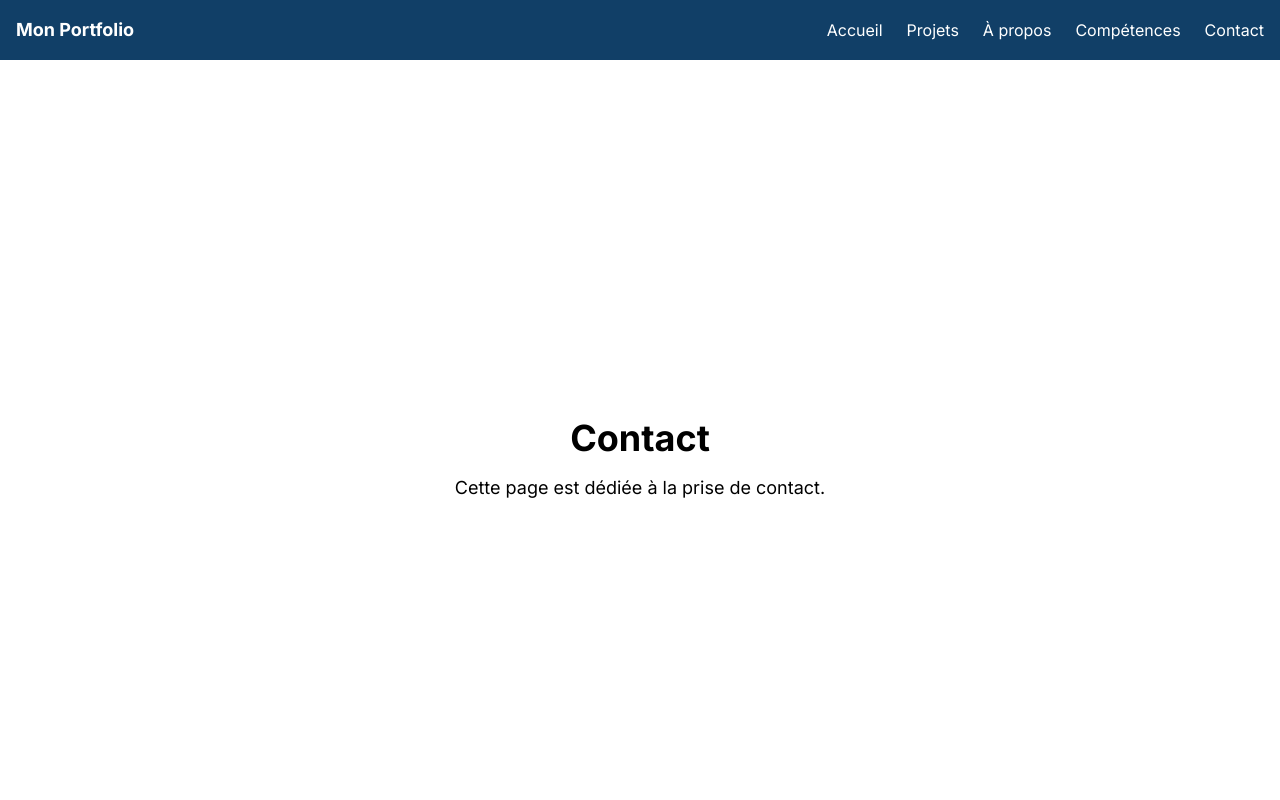
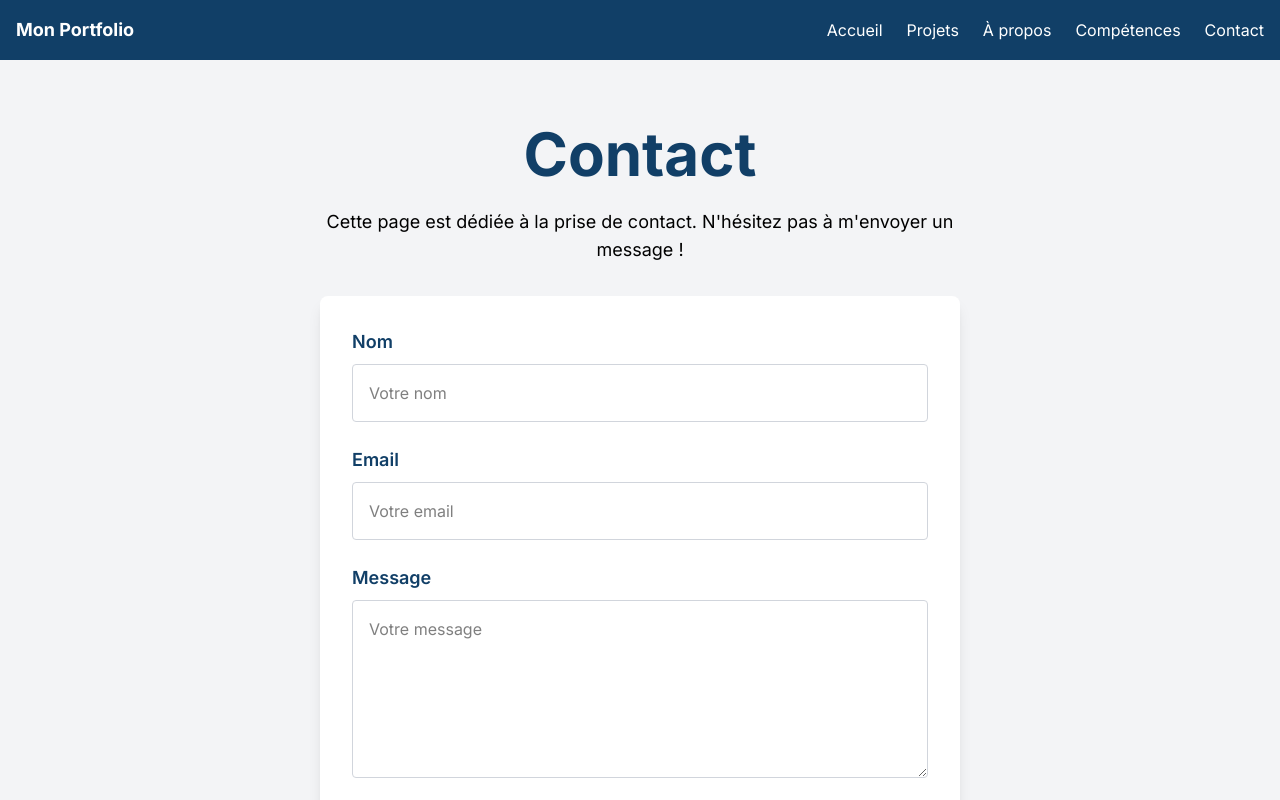
Before and after one commit to kbakazami/wivin_portfolio, a Next.js app: page /contact in a window 1280 px wide. Shown: the top 800 px of the page. Built offline with nearby package versions, Linux system fonts and the light colour scheme.

Commit message:
Add styled contact form

```diff
--- a/app/contact/page.tsx
+++ b/app/contact/page.tsx
@@ -1,12 +1,57 @@
 import React from "react";
 
-const contact: React.FC = () => {
+const Contact: React.FC = () => {
     return (
-        <div className="flex flex-col items-center justify-center h-screen">
-            <h1 className="text-4xl font-bold mb-4">Contact</h1>
-            <p className="text-lg">Cette page est dédiée à la prise de contact.</p>
+        <div className="flex flex-col items-center justify-center min-h-screen bg-gray-100 py-16">
+            <div className="w-full max-w-2xl px-4">
+                <h1 className="text-4xl md:text-6xl font-bold text-center mb-6 text-[#113F67]">Contact</h1>
+                <p className="text-lg text-center mb-8">
+                    Cette page est dédiée à la prise de contact. N'hésitez pas à m'envoyer un message&nbsp;!
+                </p>
+                <form className="bg-white shadow-lg rounded-lg p-8 space-y-6">
+                    <div>
+                        <label htmlFor="nom" className="block text-lg font-semibold text-[#113F67] mb-2">
+                            Nom
+                        </label>
+                        <input
+                            type="text"
+                            id="nom"
+                            className="w-full p-4 border border-gray-300 rounded focus:outline-none focus:ring-2 focus:ring-[#113F67]"
+                            placeholder="Votre nom"
+                        />
+                    </div>
+                    <div>
+                        <label htmlFor="email" className="block text-lg font-semibold text-[#113F67] mb-2">
+                            Email
+                        </label>
+                        <input
+                            type="email"
+                            id="email"
+                            className="w-full p-4 border border-gray-300 rounded focus:outline-none focus:ring-2 focus:ring-[#113F67]"
+                            placeholder="Votre email"
+                        />
+                    </div>
+                    <div>
+                        <label htmlFor="message" className="block text-lg font-semibold text-[#113F67] mb-2">
+                            Message
+                        </label>
+                        <textarea
+                            id="message"
+                            rows={6}
+                            className="w-full p-4 border border-gray-300 rounded focus:outline-none focus:ring-2 focus:ring-[#113F67]"
+                            placeholder="Votre message"
+                        ></textarea>
+                    </div>
+                    <button
+                        type="submit"
+                        className="w-full py-3 px-6 bg-[#113F67] text-white text-lg font-bold rounded hover:bg-[#34699A] transition-colors duration-300"
+                    >
+                        Envoyer
+                    </button>
+                </form>
+            </div>
         </div>
     );
-}
+};
 
-export default contact;
+export default Contact;
```
